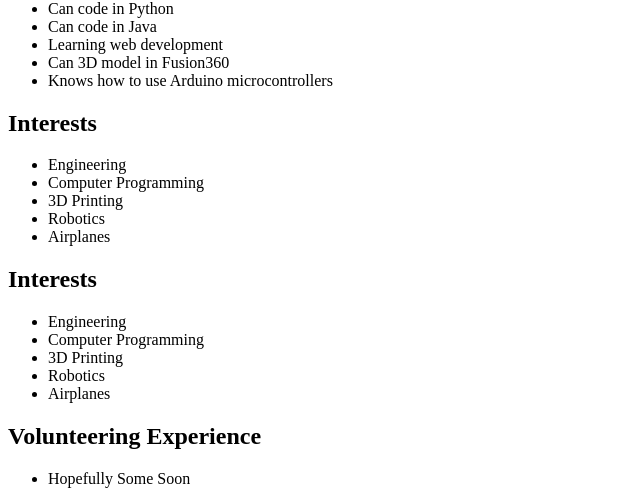
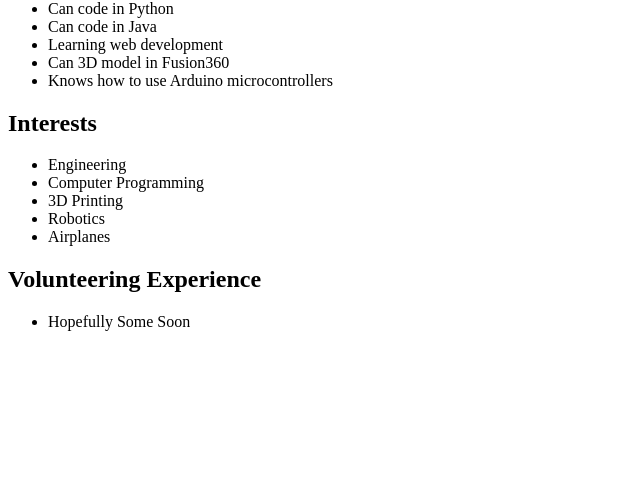
Before and after one commit to Riru312/webdev_project1, a plain HTML site: page index.html in a window 1280 px wide. Shown: the part 690-1194 px from the top of the page, without its empty margins (0-640 px from the left). After the commit the page ends 1037 px from the top, so only its background shows below. Drawn offline with Linux system fonts and the light colour scheme.

Commit message:
renaming pages 2 and 3

```diff
--- a/index.html
+++ b/index.html
@@ -9,8 +9,8 @@
       <nav>
       <ul>
         <li><a href="index.html">Resume</a></li>
-        <li><a href="page2.html">Planes I Like</a></li>
-        <li><a href="page3.html">Planes I Dislike</a></li>
+        <li><a href="likeplanes.html">Planes I Like</a></li>
+        <li><a href="dislikeplanes">Planes I Dislike</a></li>
       </ul>
       </nav>
       <h1>Resume</h1>
@@ -48,14 +48,6 @@
 		<li>Robotics</li>
 		<li>Airplanes</li>
       </ul>
-	  <h2>Interests</h2>
-	  <ul>
-        <li>Engineering</li>
-        <li>Computer Programming</li>
-		<li>3D Printing</li>
-		<li>Robotics</li>
-		<li>Airplanes</li>
-      </ul>
 	  <h2>Volunteering Experience</h2>
 	  <ul>
         <li>Hopefully Some Soon</li>
```
Also changed, not shown: dislikeplanes.html (added), likeplanes.html (added), page2.html (deleted), page3.html (deleted).
